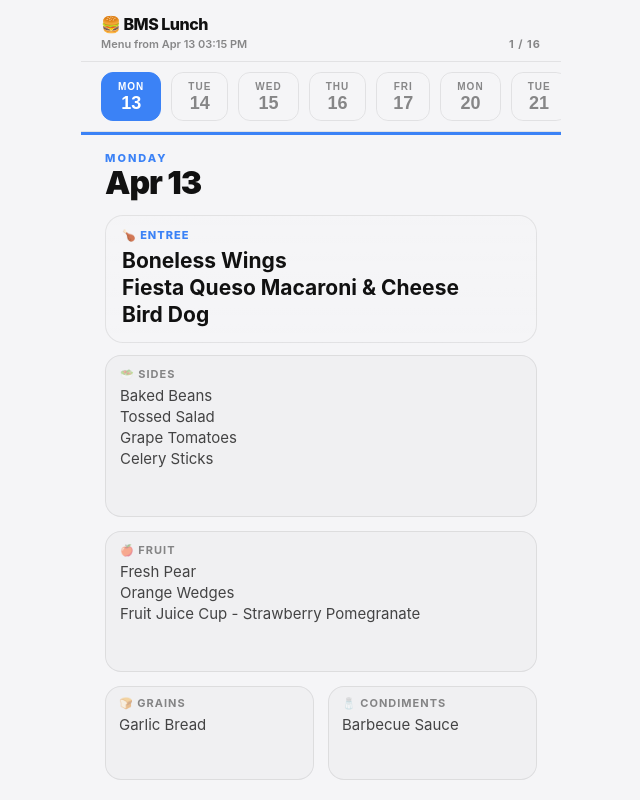
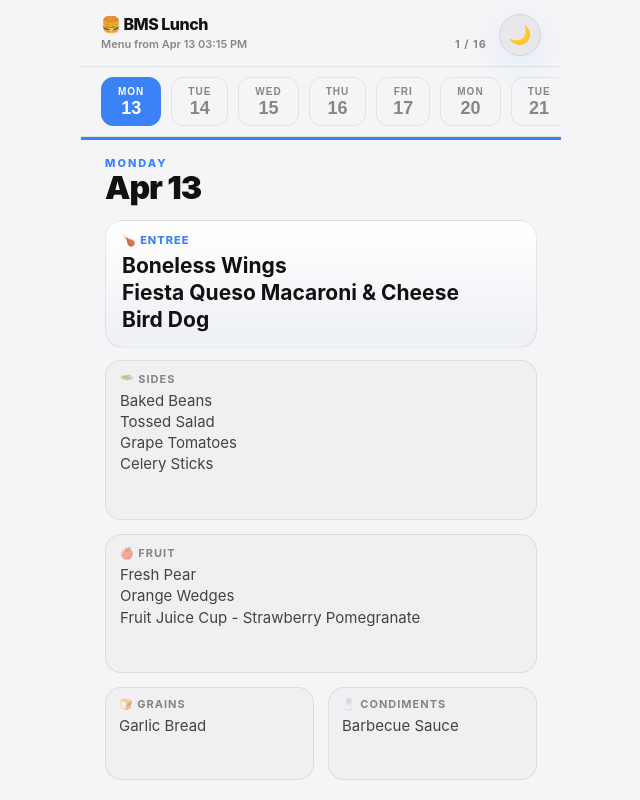
Before and after one commit to AJRC-Star/PWCS_Lunch, a React (Vite) app: page / in a window 1280 px wide. Shown: the whole page, without its empty margins (319-959 px from the left). Built offline with nearby package versions, Linux system fonts and the light colour scheme; the HTML template or start-up script is replaced by a standard one.

Commit message:
Add manual theme toggle

```diff
--- a/src/App.css
+++ b/src/App.css
@@ -5,6 +5,31 @@
   --muted: rgba(255, 255, 255, 0.4);
   --line: rgba(255, 255, 255, 0.08);
   --c: #3b82f6;
+  --surface: rgba(255, 255, 255, 0.03);
+  --surface-strong: rgba(255,255,255,0.045);
+  --surface-soft: rgba(255,255,255,0.015);
+  --header-bg: rgba(8, 8, 15, 0.97);
+  --tabs-bg: rgba(8, 8, 15, 0.95);
+  --toggle-bg: rgba(255, 255, 255, 0.06);
+  --toggle-fg: #ffffff;
+  --toggle-shadow: 0 10px 30px rgba(0, 0, 0, 0.18);
+  --list-text: rgba(255, 255, 255, 0.75);
+}
+
+:root[data-theme='light'] {
+  --bg: #f5f5f7;
+  --text: #111111;
+  --muted: rgba(0, 0, 0, 0.45);
+  --line: rgba(0, 0, 0, 0.08);
+  --surface: rgba(0, 0, 0, 0.02);
+  --surface-strong: rgba(255, 255, 255, 0.96);
+  --surface-soft: rgba(236, 239, 244, 0.88);
+  --header-bg: rgba(245, 245, 247, 0.95);
+  --tabs-bg: rgba(245, 245, 247, 0.92);
+  --toggle-bg: rgba(17, 17, 17, 0.06);
+  --toggle-fg: #111111;
+  --toggle-shadow: 0 10px 30px rgba(59, 130, 246, 0.12);
+  --list-text: rgba(0, 0, 0, 0.72);
 }
 
 /* ── Reset ── */
@@ -35,10 +60,18 @@ header {
   flex-shrink: 0;
   z-index: 20;
   padding: max(14px, env(safe-area-inset-top)) 20px 10px;
-  background: rgba(8, 8, 15, 0.97);
+  background: var(--header-bg);
   backdrop-filter: blur(12px);
   -webkit-backdrop-filter: blur(12px);
   border-bottom: 1px solid var(--line);
+  display: flex;
+  align-items: flex-start;
+  gap: 12px;
+}
+
+header .title {
+  min-width: 0;
+  flex: 1;
 }
 
 header h1 {
@@ -46,6 +79,35 @@ header h1 {
   font-size: clamp(14px, 3.8vw, 16px);
   font-weight: 800;
   letter-spacing: -0.5px;
+}
+
+.theme-toggle {
+  flex-shrink: 0;
+  width: 42px;
+  height: 42px;
+  border: 1px solid var(--line);
+  border-radius: 999px;
+  background: var(--toggle-bg);
+  color: var(--toggle-fg);
+  box-shadow: var(--toggle-shadow);
+  display: inline-flex;
+  align-items: center;
+  justify-content: center;
+  cursor: pointer;
+  transition: transform 0.15s ease, background 0.15s ease, border-color 0.15s ease;
+}
+
+.theme-toggle:hover {
+  transform: translateY(-1px);
+}
+
+.theme-toggle:active {
+  transform: translateY(0);
+}
+
+.theme-toggle-icon {
+  font-size: 18px;
+  line-height: 1;
 }
 
 .meta-row {
@@ -77,7 +139,7 @@ header h1 {
   gap: clamp(6px, 1.8vw, 10px);
   overflow-x: auto;
   padding: 10px clamp(14px, 3.5vw, 20px);
-  background: rgba(8, 8, 15, 0.95);
+  background: var(--tabs-bg);
   backdrop-filter: blur(12px);
   -webkit-backdrop-filter: blur(12px);
   border-bottom: 1px solid var(--line);
@@ -187,11 +249,11 @@ main {
   padding: 12px clamp(12px, 3vw, 16px);
   border: 1px solid var(--line);
   border-radius: 18px;
-  background: rgba(255, 255, 255, 0.025);
+  background: var(--surface);
 }
 
 .entree-block.featured {
-  background: linear-gradient(180deg, rgba(255,255,255,0.045), rgba(255,255,255,0.015));
+  background: linear-gradient(180deg, var(--surface-strong), var(--surface-soft));
 }
 
 .entree-block.compact {
@@ -249,7 +311,7 @@ main {
 .section-block {
   padding: 11px clamp(10px, 2.5vw, 14px);
   border-radius: 16px;
-  background: rgba(255, 255, 255, 0.03);
+  background: var(--surface);
   border: 1px solid var(--line);
   min-width: 0;
   overflow: hidden;
@@ -267,7 +329,7 @@ main {
 .section-block li {
   font-size: clamp(12px, 3.2vw, 15px);
   line-height: 1.35;
-  color: rgba(255, 255, 255, 0.75);
+  color: var(--list-text);
   margin-bottom: 1px;
 }
 
@@ -357,34 +419,6 @@ main {
   to   { background-position: -200% 0; }
 }
 
-/* ── Light mode ── */
-@media (prefers-color-scheme: light) {
-  :root {
-    --bg: #f5f5f7;
-    --text: #111111;
-    --muted: rgba(0, 0, 0, 0.45);
-    --line: rgba(0, 0, 0, 0.08);
-  }
-
-  header,
-  .day-tabs {
-    background: rgba(245, 245, 247, 0.95);
-  }
-
-  .day-chip.active {
-    color: #fff;
-  }
-
-  .section-block,
-  .entree-block {
-    background: rgba(0, 0, 0, 0.02);
-  }
-
-  .section-block li {
-    color: rgba(0, 0, 0, 0.72);
-  }
-}
-
 /* ── Reduced motion ── */
 @media (prefers-reduced-motion: reduce) {
   * {
--- a/src/App.tsx
+++ b/src/App.tsx
@@ -6,6 +6,15 @@ import { DayCard } from './components/DayCard';
 import { DayTabs } from './components/DayTabs';
 import { SkeletonLoader } from './components/SkeletonLoader';
 import './App.css';
+
+type Theme = 'light' | 'dark';
+
+const THEME_STORAGE_KEY = 'bms-lunch-theme';
+const THEME_META_SELECTOR = 'meta[name="theme-color"]';
+const THEME_COLORS: Record<Theme, string> = {
+  dark: '#08080f',
+  light: '#f5f5f7',
+};
 
 function formatFreshnessLabel(meta: MenuData['meta']): string {
   if (meta.isOffline) return '⚠️ Offline — showing cached menu';
@@ -24,12 +33,35 @@ function formatFreshnessLabel(meta: MenuData['meta']): string {
   return `Updated ${meta.lastUpdated || '—'}${staleWarning}`;
 }
 
+function getInitialTheme(): Theme {
+  if (typeof window === 'undefined') return 'dark';
+
+  const storedTheme = window.localStorage.getItem(THEME_STORAGE_KEY);
+  if (storedTheme === 'light' || storedTheme === 'dark') {
+    return storedTheme;
+  }
+
+  return window.matchMedia('(prefers-color-scheme: light)').matches ? 'light' : 'dark';
+}
+
 function App() {
   const [data, setData] = useState<MenuData | null>(null);
   const [loading, setLoading] = useState(true);
   const [retrying, setRetrying] = useState(false);
   const [selectedIndex, setSelectedIndex] = useState(0);
+  const [theme, setTheme] = useState<Theme>(() => getInitialTheme());
   const retryControllerRef = useRef<AbortController | null>(null);
+
+  useEffect(() => {
+    document.documentElement.dataset.theme = theme;
+    document.documentElement.style.colorScheme = theme;
+    window.localStorage.setItem(THEME_STORAGE_KEY, theme);
+
+    const themeMeta = document.querySelector<HTMLMetaElement>(THEME_META_SELECTOR);
+    if (themeMeta) {
+      themeMeta.setAttribute('content', THEME_COLORS[theme]);
+    }
+  }, [theme]);
 
   useEffect(() => {
     // AbortController lets us cancel in-flight fetches on unmount and guards
@@ -159,6 +191,8 @@ function App() {
     setSelectedIndex((i) => Math.min(i, Math.max(days.length - 1, 0)));
   }, [days.length]);
 
+  const nextTheme = theme === 'dark' ? 'light' : 'dark';
+
   return (
     <div id="app">
       {data?.error && (
@@ -177,6 +211,17 @@ function App() {
             )}
           </div>
         </div>
+        <button
+          className="theme-toggle"
+          type="button"
+          onClick={() => setTheme(nextTheme)}
+          aria-label={`Switch to ${nextTheme} mode`}
+          title={`Switch to ${nextTheme} mode`}
+        >
+          <span className="theme-toggle-icon" aria-hidden="true">
+            {theme === 'dark' ? '☀️' : '🌙'}
+          </span>
+        </button>
       </header>
 
       {!loading && days.length > 0 && (
```
Also changed, not shown: 1 other file (tests, documents, lock files or other folders).
